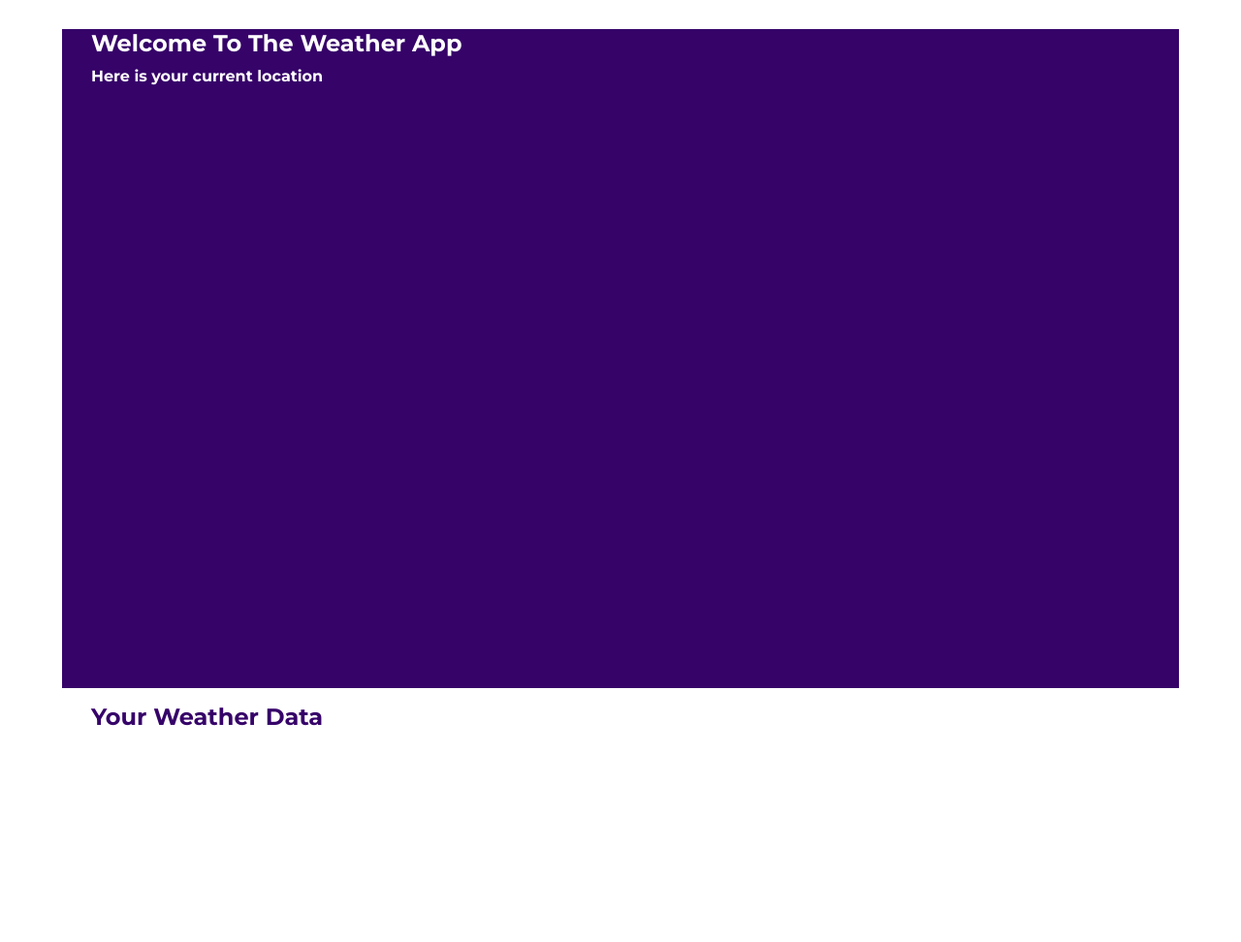
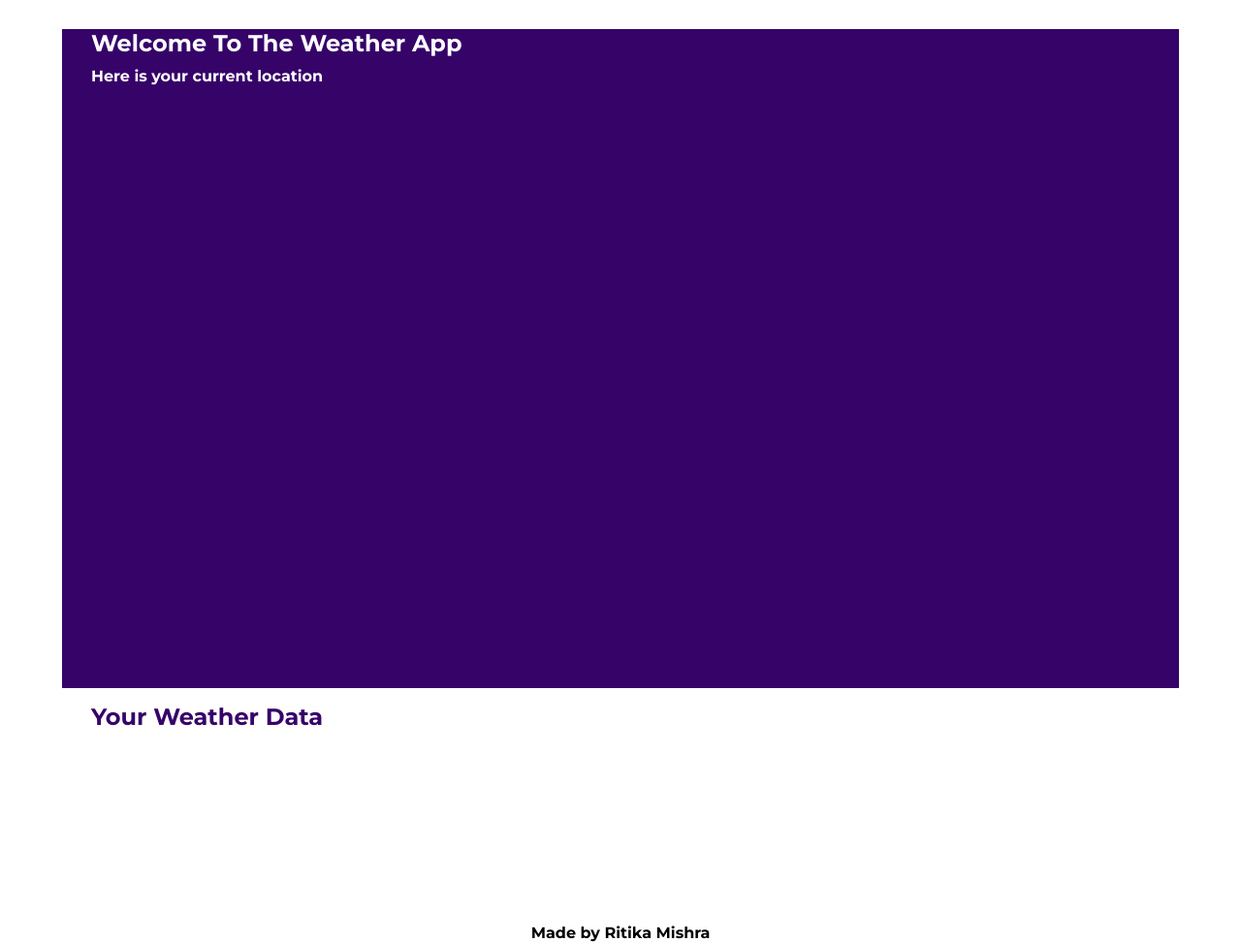
Before and after one commit to sidmishra-1609/F3-module-Test, a plain HTML site: page Landingpage.html in a window 1280 px wide. Shown: the whole page at 97% size. Before the commit the page ends 925 px from the top, so only its background shows below. Drawn offline with Linux system fonts and the light colour scheme; a web font is replaced by a local one.

Commit message:
first message

```diff
--- a/Landingpage.html
+++ b/Landingpage.html
@@ -21,6 +21,7 @@
 
       </div>
     </div>
+    <footer>Made by Ritika Mishra</footer>
 
     <script src="script.js"></script>
   </body>
```
